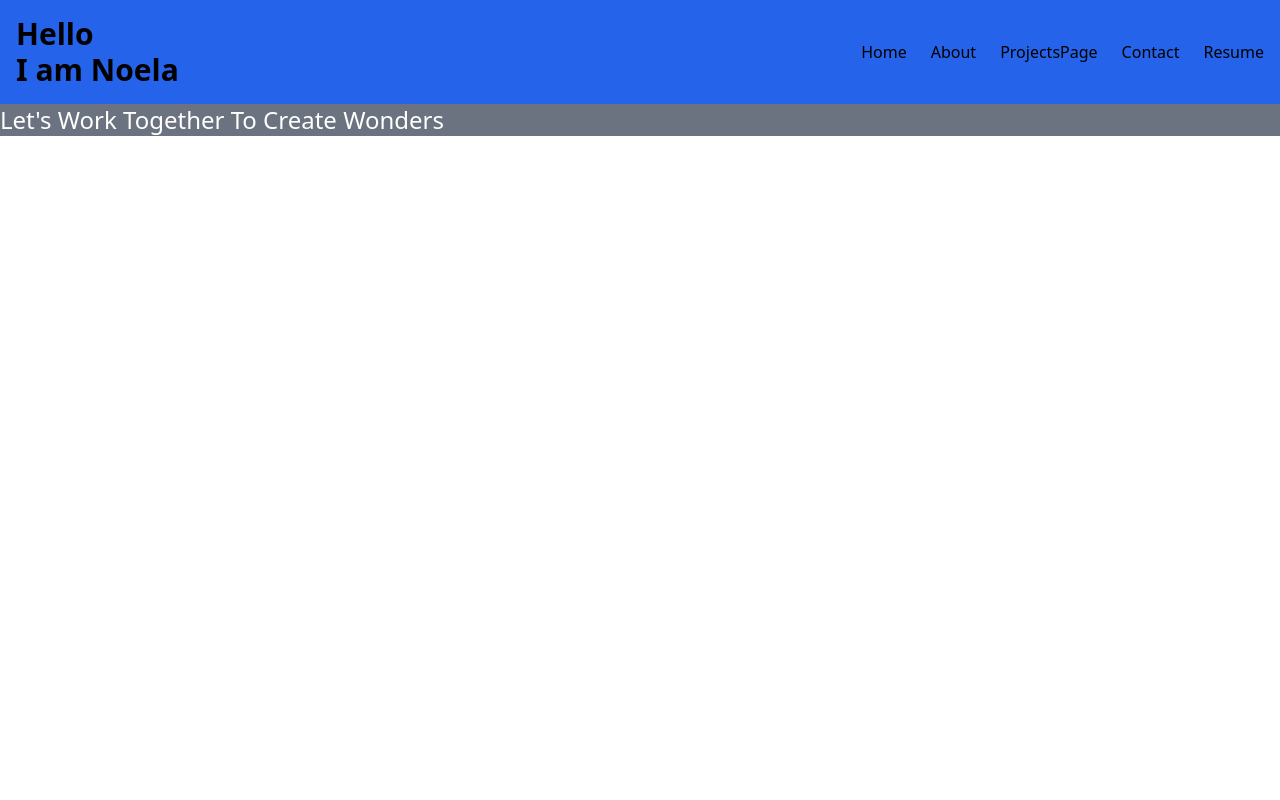
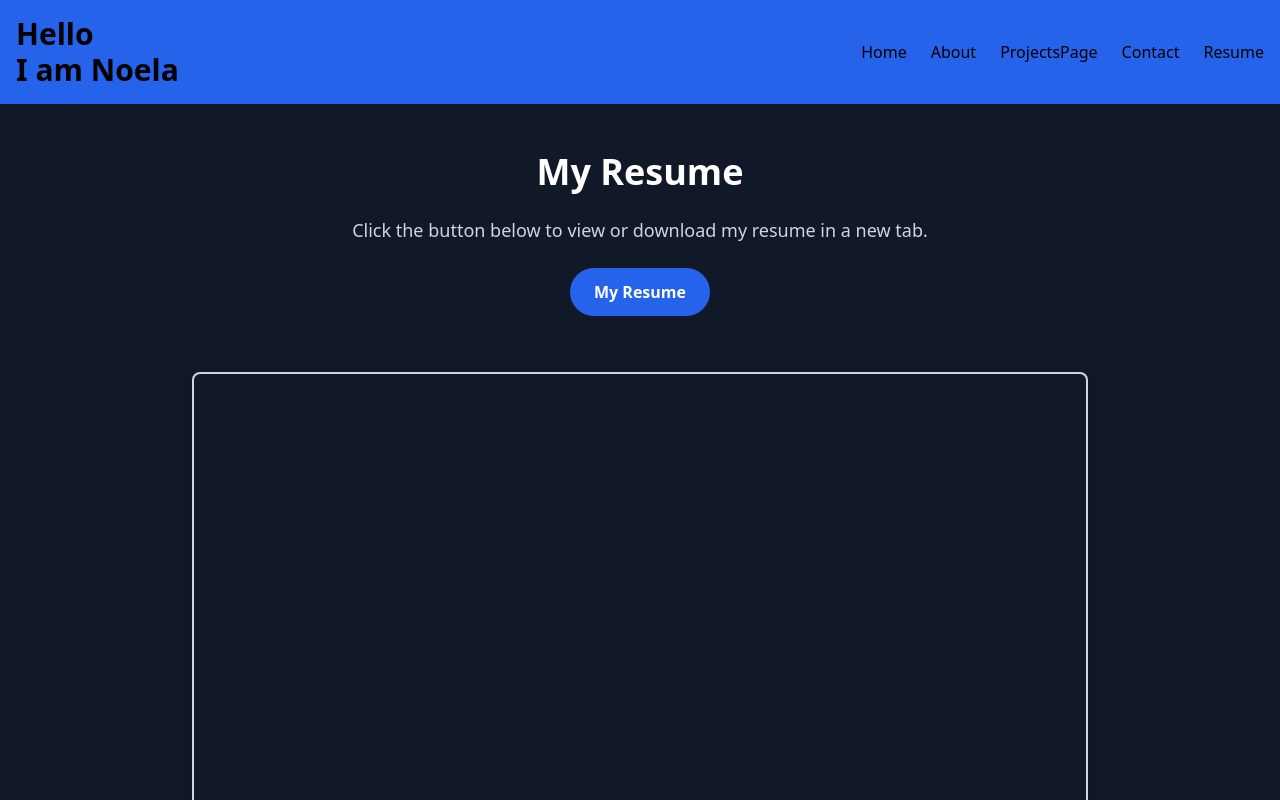
Before and after one commit to MsPickles1014/NoelaDeanePortfolio, a React (Vite) app: page /resume in a window 1280 px wide. Shown: the top 800 px of the page. Built offline with nearby package versions, Linux system fonts and the light colour scheme.

Commit message:
configured resume.jsx

```diff
--- a/src/App.jsx
+++ b/src/App.jsx
@@ -3,6 +3,8 @@ import NavBar from "./components/NavBar";
 import HeroSection from "./pages/HeroSection";
 import Portfolio from "./pages/Portfolio";
 import DummyData from "./components/DummyData";
+import Resume from './pages/Resume';
+
 import "./index.css";
 
 function App() {
@@ -12,6 +14,8 @@ function App() {
       <Routes>
         <Route path="/" element={<HeroSection />} />
         <Route path="/portfolio" element={<Portfolio />} />
+        <Route path="/resume" element={<Resume />} />
+
       </Routes>
       <DummyData />
     </div>
--- /dev/null
+++ b/src/pages/Resume.jsx
@@ -0,0 +1,29 @@
+import resumePDF from '../assets/NoelaDeaneTechnicalResume.pdf'
+
+const Resume = () => {
+    return (
+        <section className="text-gray-900 dark:text-white bg-gray-900 dark:bg-gray-800 min-h-screen flex flex-col items-center justify-center py-12 px-6">
+            <h1 className="text-4xl font-bold mb-6 text-white">My Resume</h1>
+            <p className="mb-6 text-lg text-gray-300">
+                Click the button below to view or download my resume in a new tab.
+            </p>
+            <a
+                href={resumePDF}
+                target="_blank"
+                rel="noopener noreferrer"
+                className="inline-block bg-blue-600 hover:bg-blue-700 text-white font-bold py-3 px-6 rounded-full transition transform hover:scale-105 mb-8"
+            >
+                 My Resume
+            </a>
+            <div className="mt-6 w-full max-w-4xl">
+                <iframe
+                    src={resumePDF}
+                    title="Noela Deane's Resume"
+                    className="w-full h-[800px] border-2 border-gray-300 rounded-lg shadow-lg"
+                ></iframe>
+            </div>
+        </section>
+    );
+};
+
+export default Resume;
```
